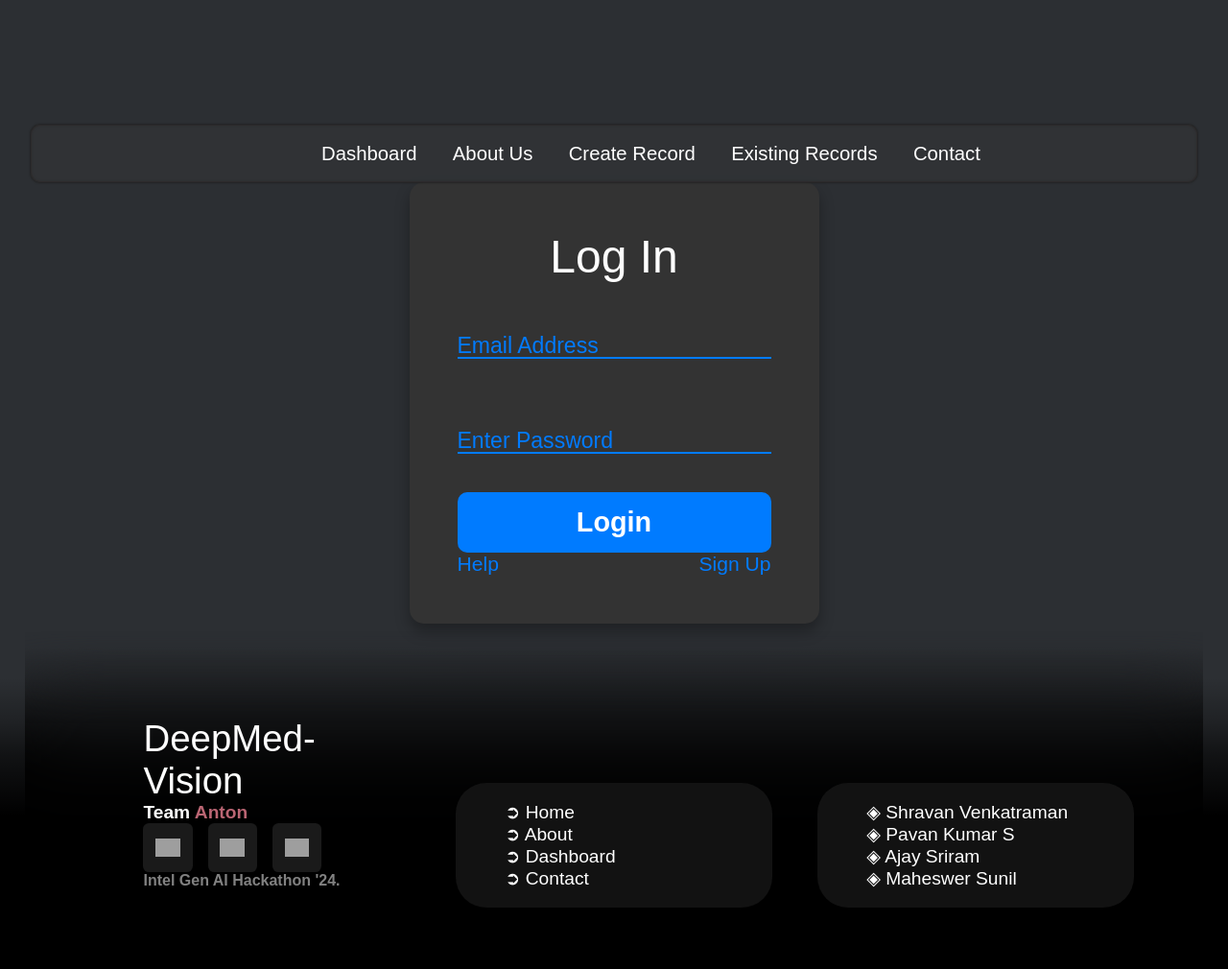
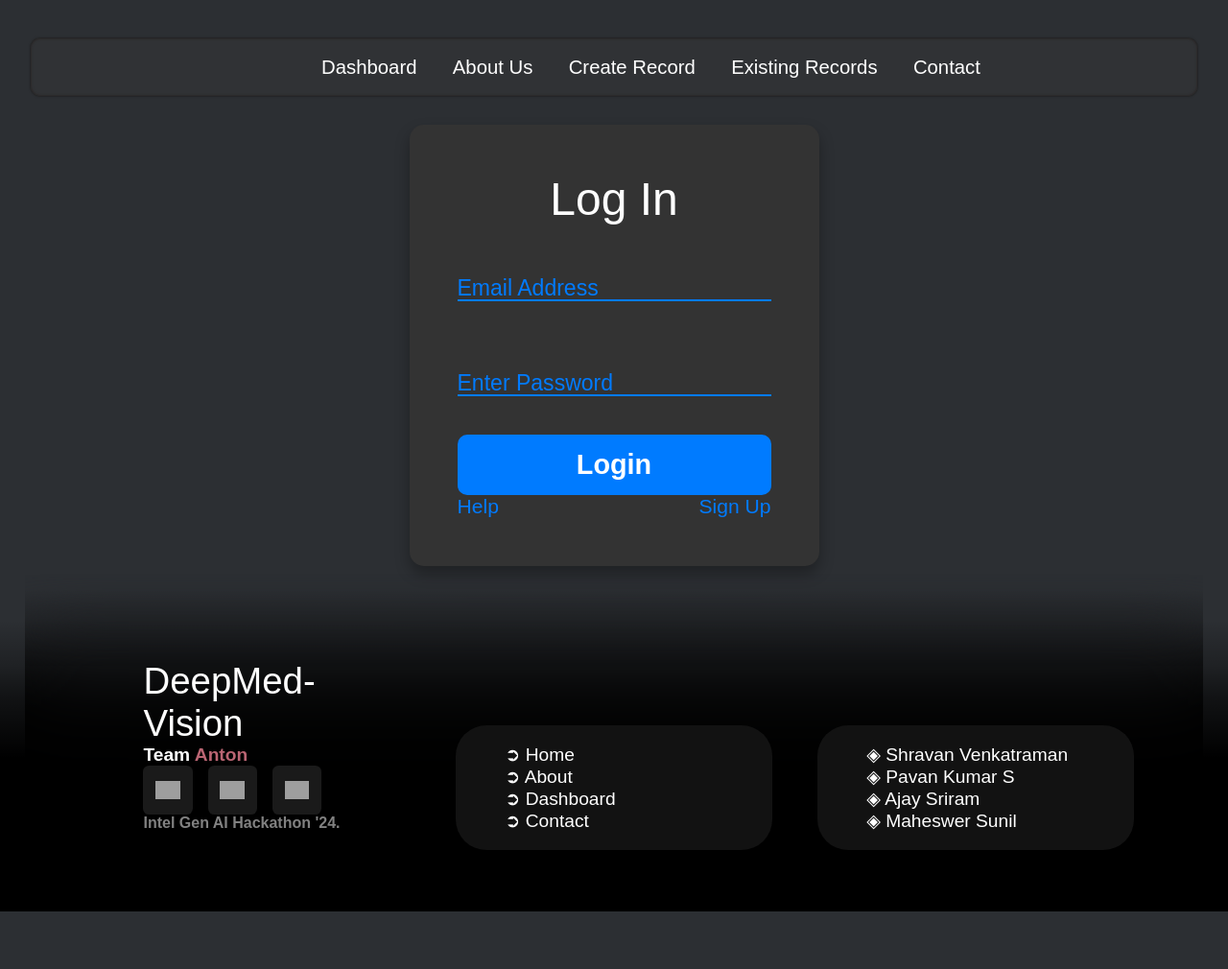
Before and after one commit to shravan-18/DeepMed-Vision, a Django app: page /login/ in a window 1280 px wide. Shown: the whole page at 96% size. After the commit the page ends 950 px from the top, so only its background shows below. Run offline with Django 5.2, Linux system fonts and the light colour scheme; grey boxes are pictures that could not be loaded.

Commit message:
Navbar Adjustments

```diff
--- a/DeepMedVision/DeepMedApp/static/css/login.css
+++ b/DeepMedVision/DeepMedApp/static/css/login.css
@@ -4,7 +4,7 @@ body {
     display: flex;
     flex-direction: column;
     justify-content: flex-start; /* Start at the top */
-    padding-top: 100px; /* Add padding to make space for the navbar */
+    padding-top: 10px; /* Add padding to make space for the navbar */
     background-color: #2c2f33;
     font-family: 'Inconsolata', 'Montserrat', sans-serif;
 }
@@ -14,6 +14,7 @@ body {
     max-width: 600px;
     width: 100%;
     margin: 0 auto;
+    margin-top: 30px;
     padding: 50px;
     background-color: #333;
     border-radius: 15px;
```
